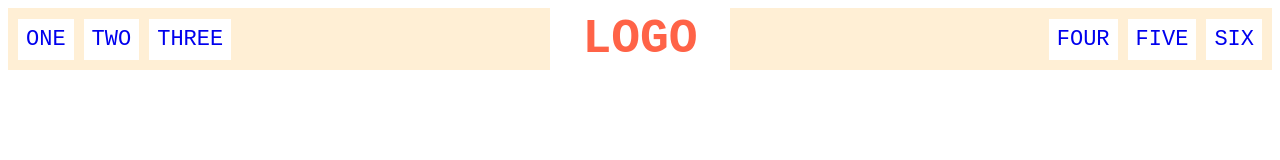
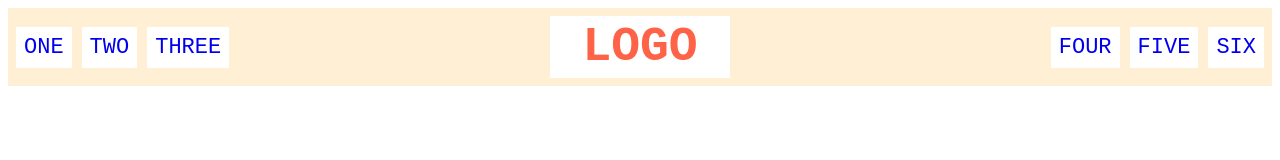
Before and after one commit to LassePladsen/TheOdinProject, a plain HTML site: page JavaScript/foundations/javascript/flexbox/02-flex-header/index.html in a window 1280 px wide. Drawn offline with Linux system fonts and the light colour scheme.

Commit message:
refactor padding

```diff
--- a/JavaScript/foundations/javascript/flexbox/02-flex-header/style.css
+++ b/JavaScript/foundations/javascript/flexbox/02-flex-header/style.css
@@ -5,6 +5,7 @@
   display: flex;
   justify-content: space-between;
   align-items: center;
+  padding: 8px;
 }
 
 
@@ -20,11 +21,10 @@
 ul {
   /* this removes the dots on the list items*/
   list-style-type: none;
-  padding:0;
   display: flex;
   gap: 10px;
-  margin-left: 10px;
-  margin-right: 10px;
+  margin: 0;
+  padding:0;
 }
 
 a {
```
